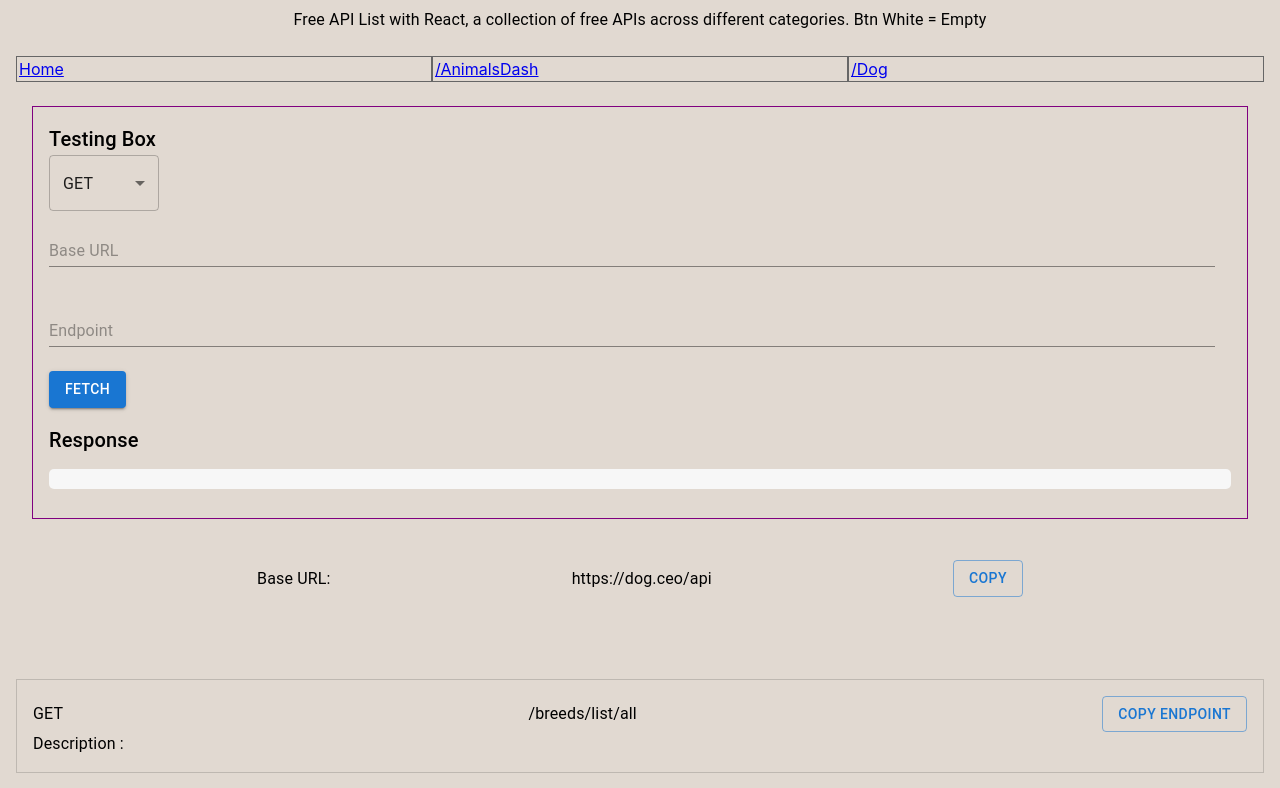
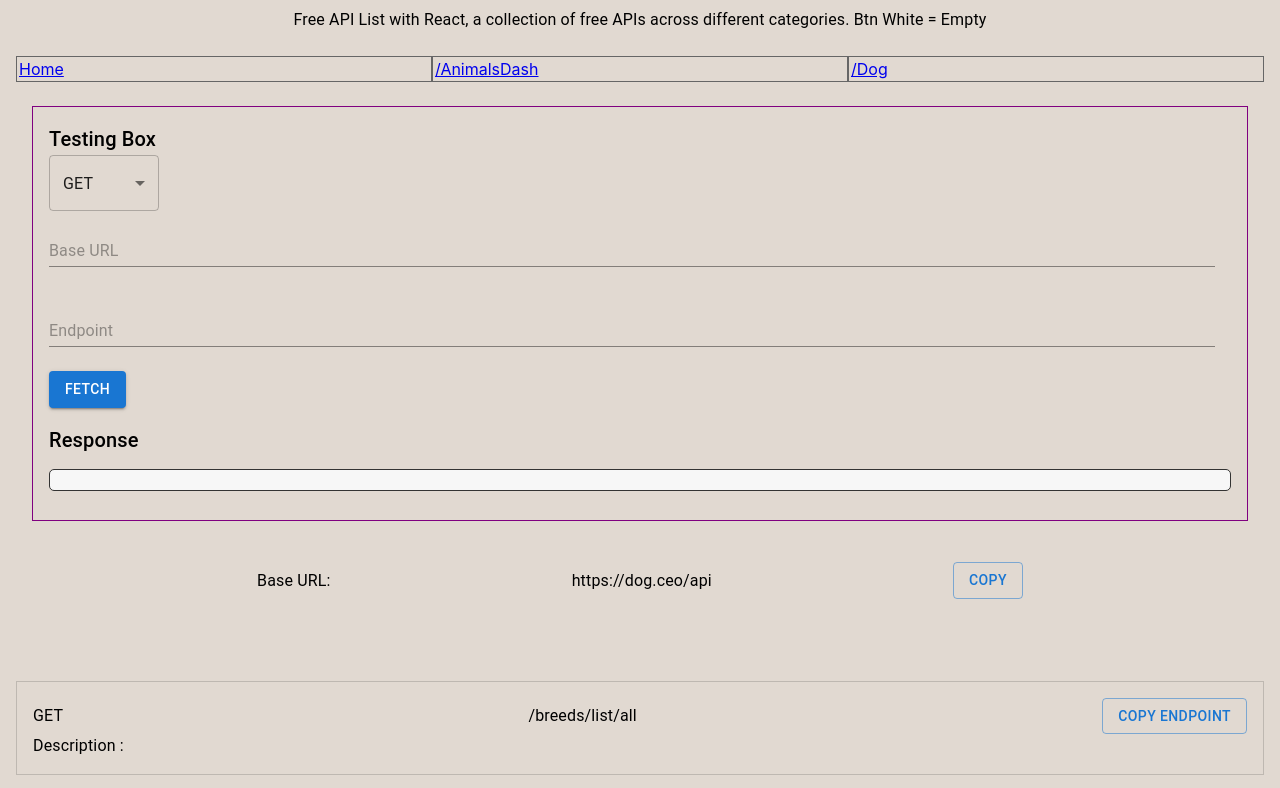
Before and after one commit to Curtis-Thomas/free-api-list-with-react, a React (Create React App) app: page /AnimalsDash/AnimalsDog in a window 1280 px wide. Shown: the top 788 px of the page. Built offline with nearby package versions, Linux system fonts and the light colour scheme.

Commit message:
style: BoxTestCrud response area css improvement, now maxHeight 60vh with overflow

```diff
--- a/src/core/main/BoxTestCrud.js
+++ b/src/core/main/BoxTestCrud.js
@@ -100,6 +100,9 @@ const BoxTestCrud = ({ url }) => {
             background: "#f7f7f7",
             padding: "10px",
             borderRadius: "5px",
+            maxHeight: "60vh",
+            overflow: "auto",
+            border: "solid 1px #333333",
           }}
         >
           {typeof response === "object"
```
Also changed, not shown: 2 other files (tests, documents, lock files or other folders).
